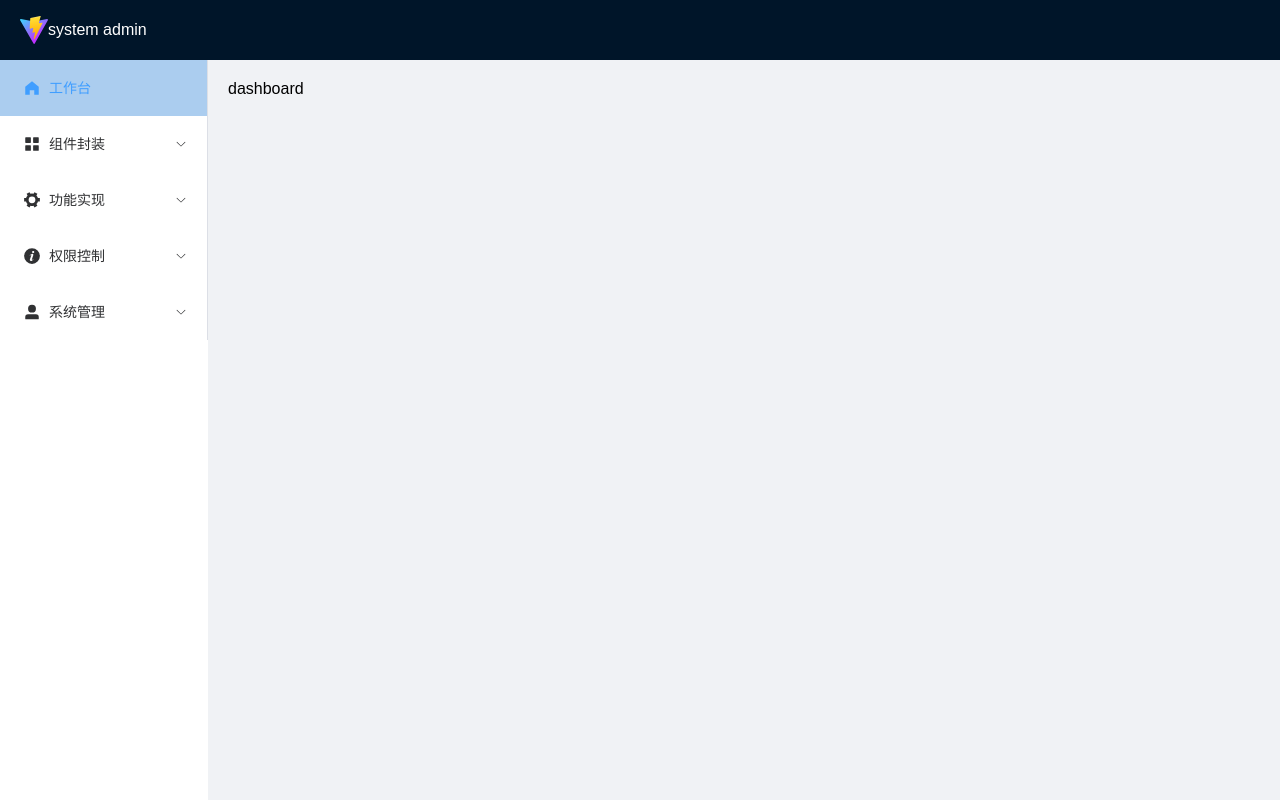
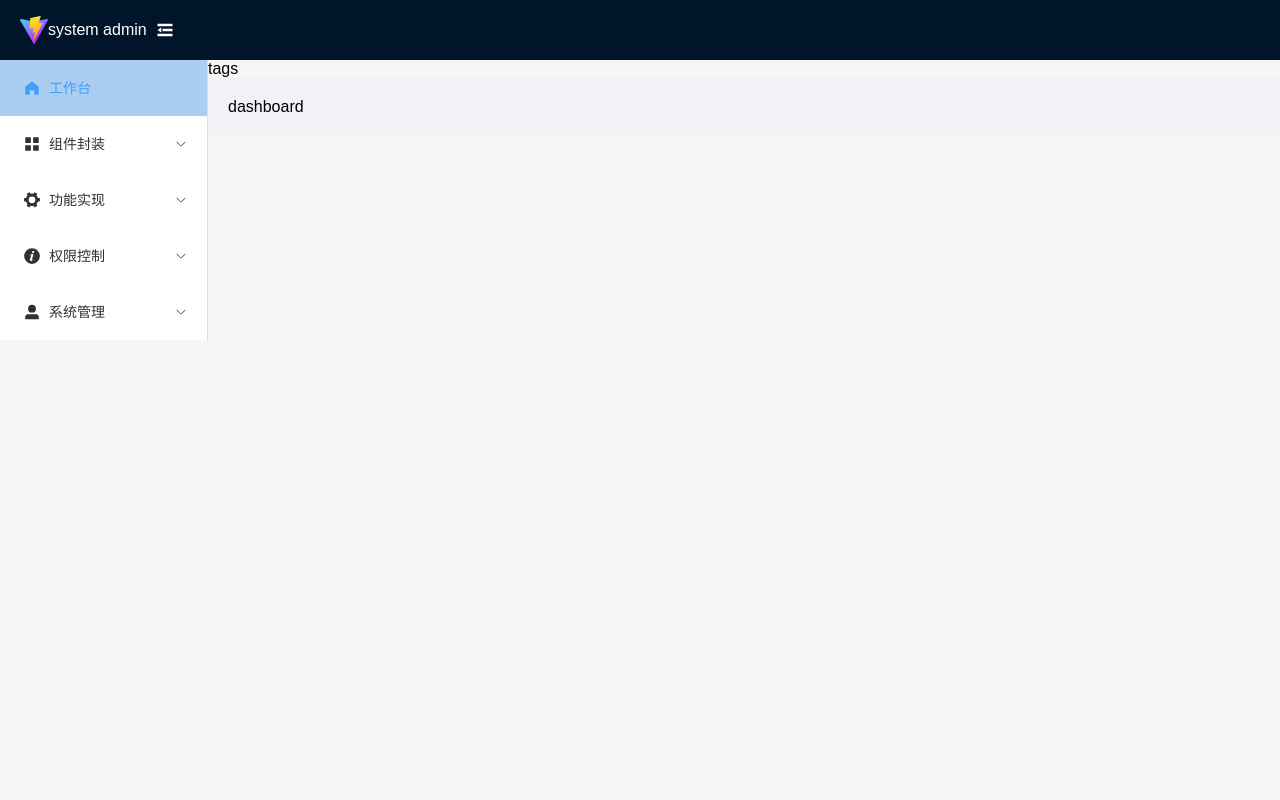
Before and after one commit to feiyayshx/vue3-vite-admin, a Vue app: page /dashboard in a window 1280 px wide. Built offline with nearby package versions, Linux system fonts and the light colour scheme.

Commit message:
feat:菜单折叠交互添加

```diff
--- a/src/App.vue
+++ b/src/App.vue
@@ -10,5 +10,6 @@
 .app-wrapper {
   width: 100%;
   height: 100%;
+  background: #f6f6f6;
 }
 </style>
--- a/src/main.js
+++ b/src/main.js
@@ -4,6 +4,8 @@ import router from './router/index.js'
 import '@/styles/normalize.css'
 import '@/styles/element/element-reset.scss'
 import * as ElementPlusIconsVue from '@element-plus/icons-vue'
+import pinia from '@/store/index'
+
 import '/mock/index.js'
 let app = createApp(App)
 
@@ -12,4 +14,4 @@ for (const [key, component] of Object.entries(ElementPlusIconsVue)) {
   app.component(key, component)
 }
 
-app.use(router).mount('#app')
+app.use(router).use(pinia).mount('#app')
--- /dev/null
+++ b/src/store/index.js
@@ -0,0 +1,6 @@
+import { createPinia } from 'pinia'
+export { useUserStore } from './modules/user.js'
+
+const pinia = createPinia()
+
+export default pinia
--- /dev/null
+++ b/src/store/modules/user.js
@@ -0,0 +1,22 @@
+/* 用户信息及特性化设置相关 */
+import { defineStore } from 'pinia'
+// import { reactive} from 'vue'
+
+export const useUserStore = defineStore('user', {
+  state: () => ({
+    isLogined: false, // 是否已经登录
+    isCollapse: false // 菜单折叠
+  }),
+  actions: {
+    setIsLogined(data) {
+      this.isLogined = data
+    },
+    setCollapse(data) {
+      this.isCollapse = data
+    }
+  }
+})
+
+// export const useUserStore = defineStore('user', () => {
+
+// })
--- a/src/views/layouts/components/base-header.vue
+++ b/src/views/layouts/components/base-header.vue
@@ -3,12 +3,23 @@
     <div class="header-left-block">
       <img src="/vite.svg" class="header-logo" />
       <span class="header-title">system admin</span>
+      <el-icon class="expand-icon" size="20" color="#fff" @click="setMenuCollapse">
+        <Expand v-if="userStore.isCollapse" />
+        <Fold v-else />
+      </el-icon>
     </div>
     <div class="header-right-block"></div>
   </div>
 </template>
 
-<script setup></script>
+<script setup>
+import { useUserStore } from '@/store/index.js'
+const userStore = useUserStore()
+// 设置菜单折叠状态
+const setMenuCollapse = () => {
+  userStore.setCollapse(!userStore.isCollapse)
+}
+</script>
 
 <style lang="scss" scoped>
 .header-wrapper {
@@ -27,6 +38,11 @@
     .header-title {
       color: #ffffff;
     }
+
+    .expand-icon {
+      margin-left: 8px;
+      cursor: pointer;
+    }
   }
 
   .header-right-block {
--- a/src/views/layouts/components/base-menu/index.vue
+++ b/src/views/layouts/components/base-menu/index.vue
@@ -1,9 +1,17 @@
 <template>
-  <el-scrollbar max-height="100%" view-class="menu-scroll-view">
-    <el-menu class="menu-ul" :default-active="defaultActive" router @select="onMenuSelect">
-      <MenuItem v-for="menu in menuList" :key="menu.id" :menu-info="menu" />
-    </el-menu>
-  </el-scrollbar>
+  <el-aside :width="userStore.isCollapse ? 'auto' : '208px'">
+    <el-scrollbar max-height="100%" view-class="menu-scroll-view">
+      <el-menu
+        class="menu-ul"
+        :default-active="defaultActive"
+        :collapse="userStore.isCollapse"
+        router
+        @select="onMenuSelect"
+      >
+        <MenuItem v-for="menu in menuList" :key="menu.id" :menu-info="menu" />
+      </el-menu>
+    </el-scrollbar>
+  </el-aside>
 </template>
 
 <script setup>
@@ -11,7 +19,8 @@ import { ref } from 'vue'
 import { useRoute } from 'vue-router'
 import MenuItem from './menu-item.vue'
 import userApi from '@/apis/user.js'
-
+import { useUserStore } from '@/store/index.js'
+const userStore = useUserStore()
 const route = useRoute()
 // 默认选中的菜单项
 const defaultActive = ref('')
--- a/src/views/layouts/layout-main.vue
+++ b/src/views/layouts/layout-main.vue
@@ -4,12 +4,13 @@
       <BaseHeader />
     </el-header>
     <el-container class="lay-content_wrapper">
-      <el-aside width="208px">
-        <BaseMenu />
-      </el-aside>
-      <el-main class="main-block">
-        <router-view></router-view>
-      </el-main>
+      <BaseMenu />
+      <section class="lay-content-right">
+        <BaseTags />
+        <el-main class="main-block">
+          <router-view></router-view>
+        </el-main>
+      </section>
     </el-container>
   </el-container>
 </template>
@@ -17,6 +18,7 @@
 <script setup>
 import BaseHeader from './components/base-header.vue'
 import BaseMenu from './components/base-menu/index.vue'
+import BaseTags from './components/base-tags.vue'
 import { headerHeight } from '@/styles/js-var.module.scss'
 </script>
 
@@ -29,12 +31,16 @@ import { headerHeight } from '@/styles/js-var.module.scss'
   }
 
   .lay-content_wrapper {
+    display: flex;
     height: calc(100vh - 48px);
   }
 
+  .lay-content-right {
+    flex: 1;
+  }
+
   .main-block {
-    // overflow: hidden;
-    height: 100%;
+    // height: 100%;
     background-color: $background-base;
   }
 }
```
